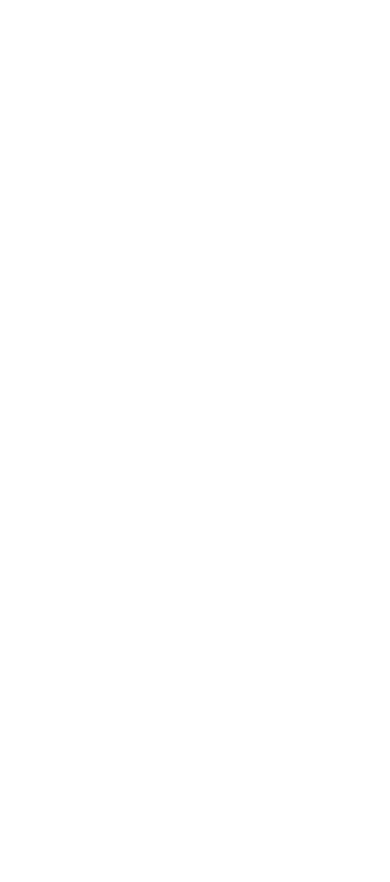
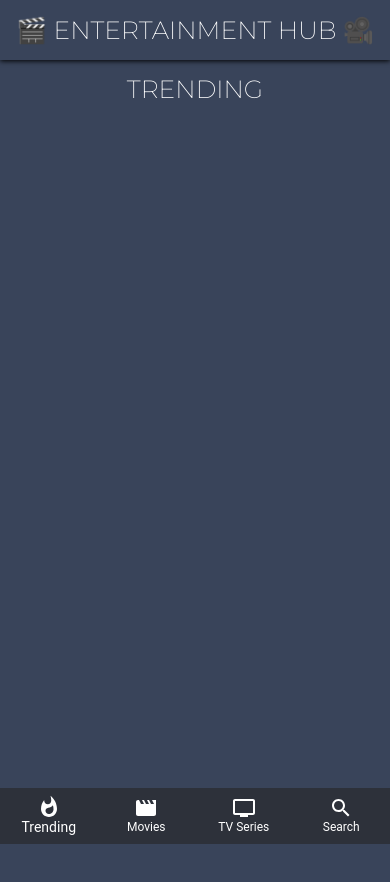
Before and after one commit to MdTasib/React-Movie-App, a React (Create React App) app: page / in a window 390 px wide. Shown: the top 882 px of the page. Before the commit the page ends 844 px from the top, so only its background shows below. Built offline with nearby package versions, Linux system fonts and the light colour scheme.

Commit message:
header part end

```diff
--- a/package.json
+++ b/package.json
@@ -3,11 +3,15 @@
   "version": "0.1.0",
   "private": true,
   "dependencies": {
+    "@material-ui/core": "^4.11.4",
+    "@material-ui/icons": "^4.11.2",
     "@testing-library/jest-dom": "^5.11.4",
     "@testing-library/react": "^11.1.0",
     "@testing-library/user-event": "^12.1.10",
+    "axios": "^0.21.1",
     "react": "^17.0.2",
     "react-dom": "^17.0.2",
+    "react-router-dom": "^5.2.0",
     "react-scripts": "4.0.3",
     "web-vitals": "^1.0.1"
   },
--- a/src/App.css
+++ b/src/App.css
@@ -1,38 +1,34 @@
-.App {
-  text-align: center;
+* {
+  scroll-behavior: smooth;
 }
 
-.App-logo {
-  height: 40vmin;
-  pointer-events: none;
+.app {
+  min-height: 100vh;
+  background-color: #39445a;
+  color: white;
+  padding-top: 130px;
+  padding-bottom: 70px;
 }
 
-@media (prefers-reduced-motion: no-preference) {
-  .App-logo {
-    animation: App-logo-spin infinite 20s linear;
+@media (max-width: 700px) {
+  .app {
+    padding-top: 70px;
   }
 }
 
-.App-header {
-  background-color: #282c34;
-  min-height: 100vh;
+.pageTitle {
+  text-transform: uppercase;
   display: flex;
-  flex-direction: column;
-  align-items: center;
   justify-content: center;
-  font-size: calc(10px + 2vmin);
+  font-family: "Montserrat", sans-serif;
+  font-size: 2vw;
+  padding: 4px;
+  border-radius: 50px;
   color: white;
 }
 
-.App-link {
-  color: #61dafb;
-}
-
-@keyframes App-logo-spin {
-  from {
-    transform: rotate(0deg);
-  }
-  to {
-    transform: rotate(360deg);
+@media (max-width: 1000px) {
+  .pageTitle {
+    font-size: 6.4vw;
   }
 }
--- a/src/App.js
+++ b/src/App.js
@@ -1,10 +1,29 @@
 import './App.css';
+import Header from './components/Header/Header';
+import SimpleBottomNavigation from './components/MainNav';
+import { Container } from '@material-ui/core';
+import { BrowserRouter, Route, Switch } from 'react-router-dom';
+import Trending from './pages/Trending/Trending';
+import Movies from './pages/Movies/Movies';
+import Series from './pages/Series/Series';
+import Search from './pages/Search/Search';
 
 function App() {
   return (
-    <div className="App">
-
-    </div>
+    <BrowserRouter>
+      <Header />
+      <div className="app">
+        <Container>
+          <Switch>
+            <Route path="/" component={Trending} exact />
+            <Route path="/movies" component={Movies} />
+            <Route path="/series" component={Series} />
+            <Route path="/search" component={Search} />
+          </Switch>
+        </Container>
+      </div>
+      <SimpleBottomNavigation />
+    </BrowserRouter>
   );
 }
 
--- /dev/null
+++ b/src/components/Header/Header.js
@@ -0,0 +1,8 @@
+import React from 'react';
+import './header.css';
+
+const Header = () => {
+    return <span className='header'>🎬 ENTERTAINMENT HUB 🎥</span>
+};
+
+export default Header;
--- /dev/null
+++ b/src/components/Header/header.css
@@ -0,0 +1,22 @@
+.header {
+  width: 100%;
+  cursor: pointer;
+  position: fixed;
+  display: flex;
+  justify-content: center;
+  text-transform: uppercase;
+  background-color: #39445a;
+  font-family: "Montserrat", sans-serif;
+  font-size: 5vw;
+  padding-bottom: 15px;
+  box-shadow: 0px 1px 5px black;
+  color: white;
+  z-index: 100;
+}
+
+@media (max-width: 1000px) {
+  .header {
+    padding-top: 15px;
+    font-size: 6.4vw;
+  }
+}
--- /dev/null
+++ b/src/components/MainNav.js
@@ -0,0 +1,53 @@
+import React, { useEffect, useState } from 'react';
+import { makeStyles } from '@material-ui/core/styles';
+import BottomNavigation from '@material-ui/core/BottomNavigation';
+import BottomNavigationAction from '@material-ui/core/BottomNavigationAction';
+import TvIcon from "@material-ui/icons/Tv";
+import MovieIcon from "@material-ui/icons/Movie";
+import SearchIcon from "@material-ui/icons/Search";
+import WhatshotIcon from "@material-ui/icons/Whatshot";
+import { useHistory } from 'react-router-dom';
+
+const useStyles = makeStyles({
+    root: {
+        width: "100%",
+        position: "fixed",
+        bottom: 0,
+        backgroundColor: "#2d313a",
+        zIndex: 100,
+    },
+});
+
+export default function SimpleBottomNavigation() {
+    const classes = useStyles();
+    const [value, setValue] = useState(0);
+    const history = useHistory();
+
+    useEffect(() => {
+        if (value === 0) {
+            history.push('/');
+        } else if (value === 1) {
+            history.push('/movies');
+        } else if (value === 2) {
+            history.push('/series');
+        } else if (value === 3) {
+            history.push('/search');
+        }
+    }, [value, history]);
+
+    return (
+        <BottomNavigation
+            value={value}
+            onChange={(event, newValue) => {
+                setValue(newValue);
+            }}
+            showLabels
+            className={classes.root}
+        >
+            <BottomNavigationAction style={{ color: "white" }} label="Trending" icon={<WhatshotIcon />} />
+            <BottomNavigationAction style={{ color: "white" }} label="Movies" icon={<MovieIcon />} />
+            <BottomNavigationAction style={{ color: "white" }} label="TV Series" icon={<TvIcon />} />
+            <BottomNavigationAction style={{ color: "white" }} label="Search" icon={<SearchIcon />} />
+        </BottomNavigation>
+    );
+}
--- a/src/index.css
+++ b/src/index.css
@@ -1,3 +1,5 @@
+@import url("https://fonts.googleapis.com/css2?family=Montserrat:wght@200&display=swap");
+
 body {
   margin: 0;
   font-family: -apple-system, BlinkMacSystemFont, 'Segoe UI', 'Roboto', 'Oxygen',
--- /dev/null
+++ b/src/pages/Movies/Movies.js
@@ -0,0 +1,11 @@
+import React from 'react';
+
+const Movies = () => {
+    return (
+        <div>
+            <span className='pageTitle'>Movies</span>
+        </div>
+    );
+};
+
+export default Movies;
--- /dev/null
+++ b/src/pages/Search/Search.js
@@ -0,0 +1,11 @@
+import React from 'react';
+
+const Search = () => {
+    return (
+        <div>
+            <span className='pageTitle'>Search</span>
+        </div>
+    );
+};
+
+export default Search;
--- /dev/null
+++ b/src/pages/Series/Series.js
@@ -0,0 +1,11 @@
+import React from 'react';
+
+const Series = () => {
+    return (
+        <div>
+            <span className='pageTitle'>Series</span>
+        </div>
+    );
+};
+
+export default Series;
--- /dev/null
+++ b/src/pages/Trending/Trending.js
@@ -0,0 +1,11 @@
+import React from 'react';
+
+const Trending = () => {
+    return (
+        <div>
+            <span className='pageTitle'>Trending</span>
+        </div>
+    );
+};
+
+export default Trending;
```
Also changed, not shown: 2 other files (tests, documents, lock files or other folders).
